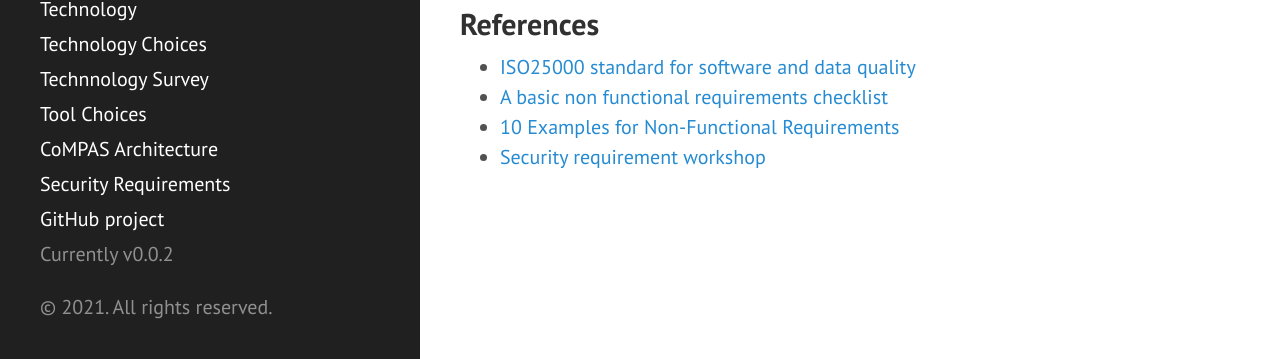
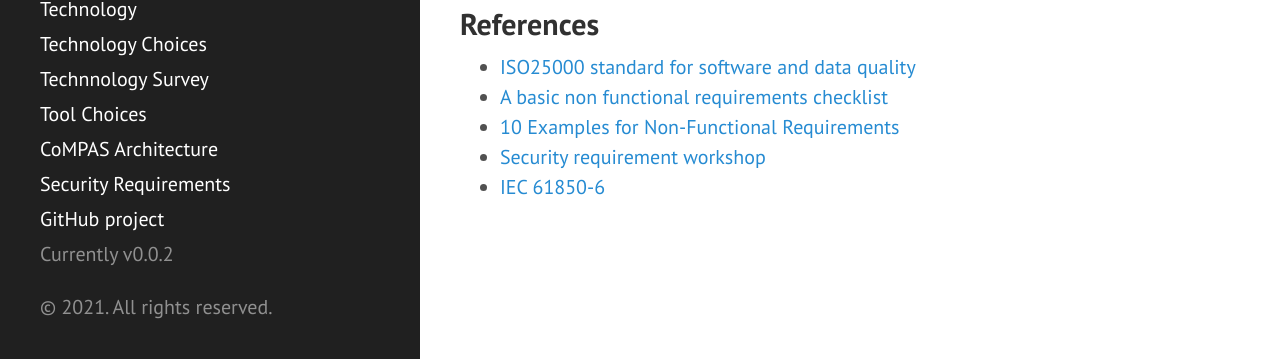
Before and after one commit to com-pas/compas-architecture, a Jekyll site: the page built from HIGH_LEVEL_REQUIREMENTS.md, in a window 1280 px wide and 900 px high, scrolled down 2648 px. Shown: the part 538-897 px from the top of the window. Built offline with Jekyll 4.4.1, drawn with Linux system fonts in a browser that asks for light colours; our own code applies the rules of GitHub Pages for plain Markdown files.

Commit message:
Added link to IEC61850-6

```diff
--- a/HIGH_LEVEL_REQUIREMENTS.md
+++ b/HIGH_LEVEL_REQUIREMENTS.md
@@ -89,3 +89,4 @@ IEC 61850-6 Table G.2 – System configurator conformance statement  has three p
 - [A basic non functional requirements checklist](https://dalbanger.wordpress.com/2014/01/08/a-basic-non-functional-requirements-checklist/)
 - [10 Examples for Non-Functional Requirements](http://www.it-checklists.com/Examples_nonfunctional_Requirements.html)
 - [Security requirement workshop](https://com-pas.github.io/compas-architecture/blob-files/security_requirements_workshop.pdf)
+- [IEC 61850-6](https://webstore.iec.ch/publication/63319)
```
